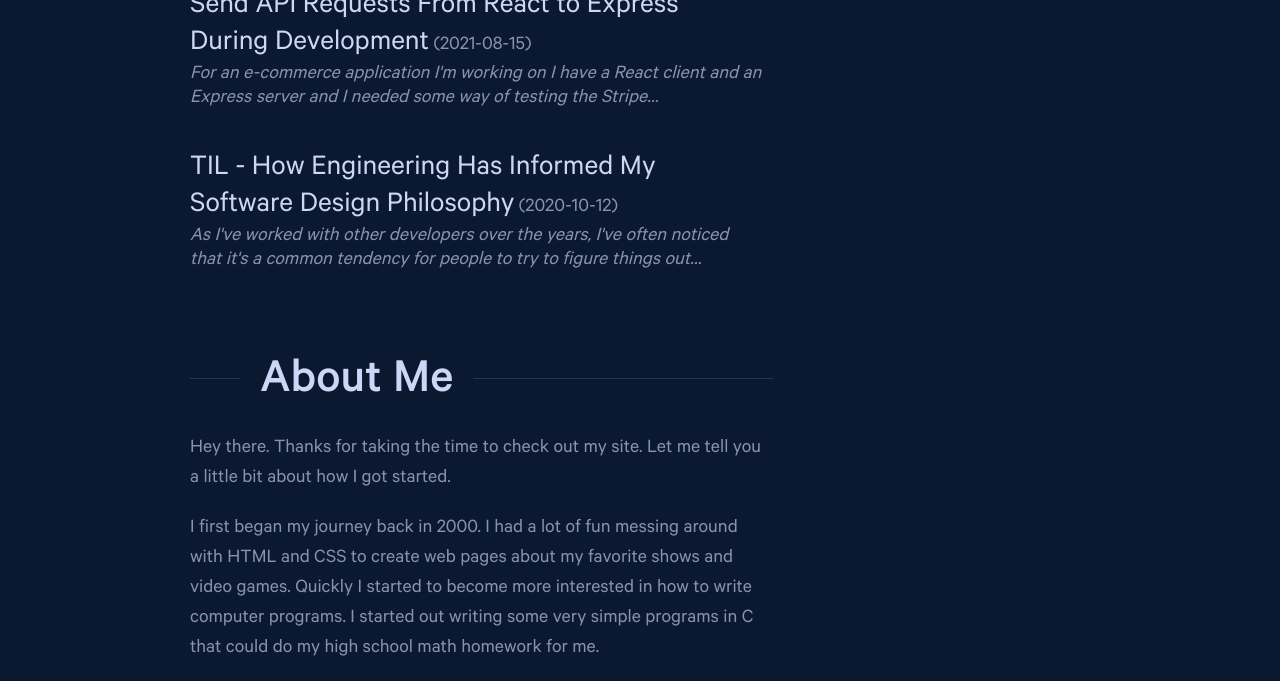
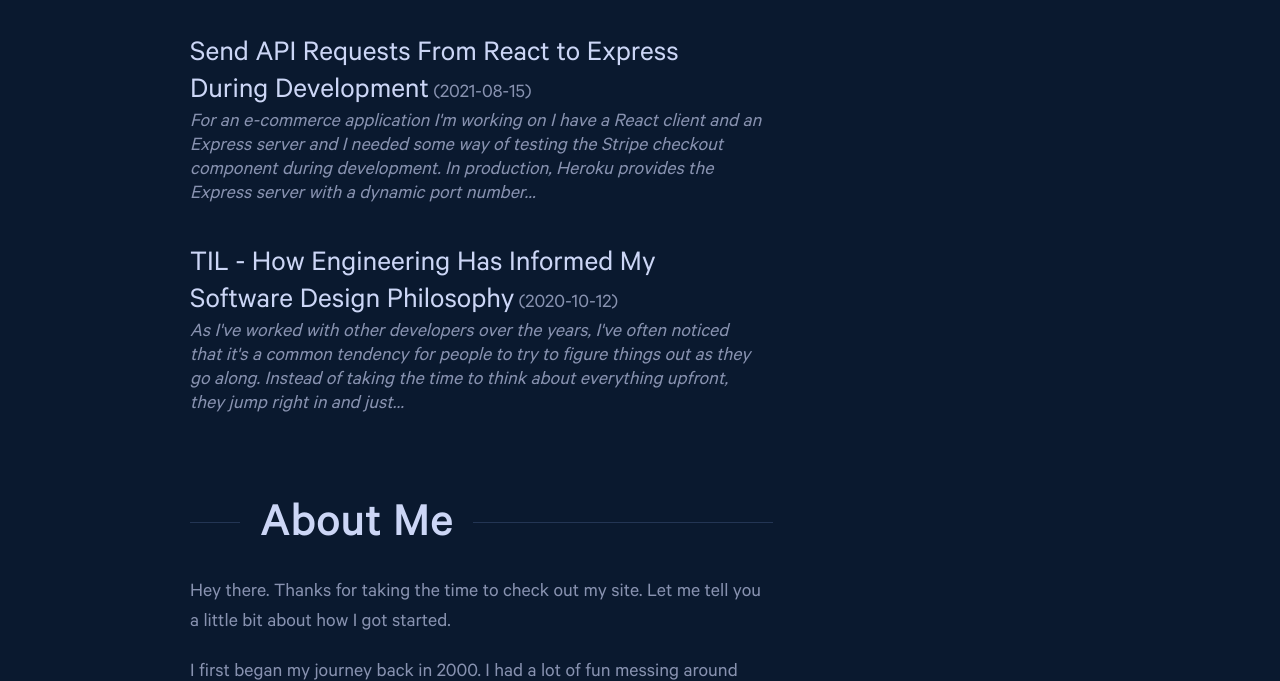
Before and after one commit to Neil-Carruthers/Neil-Carruthers.github.io, a Gatsby site: page / in a window 1280 px wide. Shown: the part 762-1443 px from the top of the page. Built offline with nearby package versions, Linux system fonts and the light colour scheme; Gatsby itself is replaced by a stand-in of ours.

Commit message:
removed nav bar and increased blog excerpt length

```diff
--- a/src/components/Header/header.component.jsx
+++ b/src/components/Header/header.component.jsx
@@ -21,7 +21,7 @@ export default function Header() {
                 </span>
                 <span className='fixedSys'>
                     {/* <Link to="/services">Services</Link> */}
-                    <Link to="/blog">Blog</Link>
+                    {/* <Link to="/blog">Blog</Link> */}
                     {/* <Link to="/about">About</Link> */}
                     {/* <Link to="/experience">Experience</Link>
                     <Link to="/contact">Contact</Link> */}
--- a/src/pages/index.js
+++ b/src/pages/index.js
@@ -27,7 +27,13 @@ export default function Home({ data }) {
         <ul>
           {
             data.allMarkdownRemark.edges.slice(0,3).map(({node}) => {
-              const { id, excerpt, fields: { slug },  frontmatter: { title, date } } = node
+              const {
+                id,
+                // html,
+                excerpt,
+                fields: { slug },
+                frontmatter: { title, date }
+              } = node
 
               return (
                 <li key={id}>
@@ -37,6 +43,7 @@ export default function Home({ data }) {
                   {' '}
                   <span className={styles.formattedDate}>({date})</span>
                   <p>{excerpt}</p>
+                  {/* <div dangerouslySetInnerHTML={{__html: html}}/> */}
                 </li>
               )
             })
@@ -70,7 +77,7 @@ export const query = graphql`
             featured
           }
           id
-          excerpt
+          excerpt(pruneLength: 250)
           fields {
             slug
           }
```
